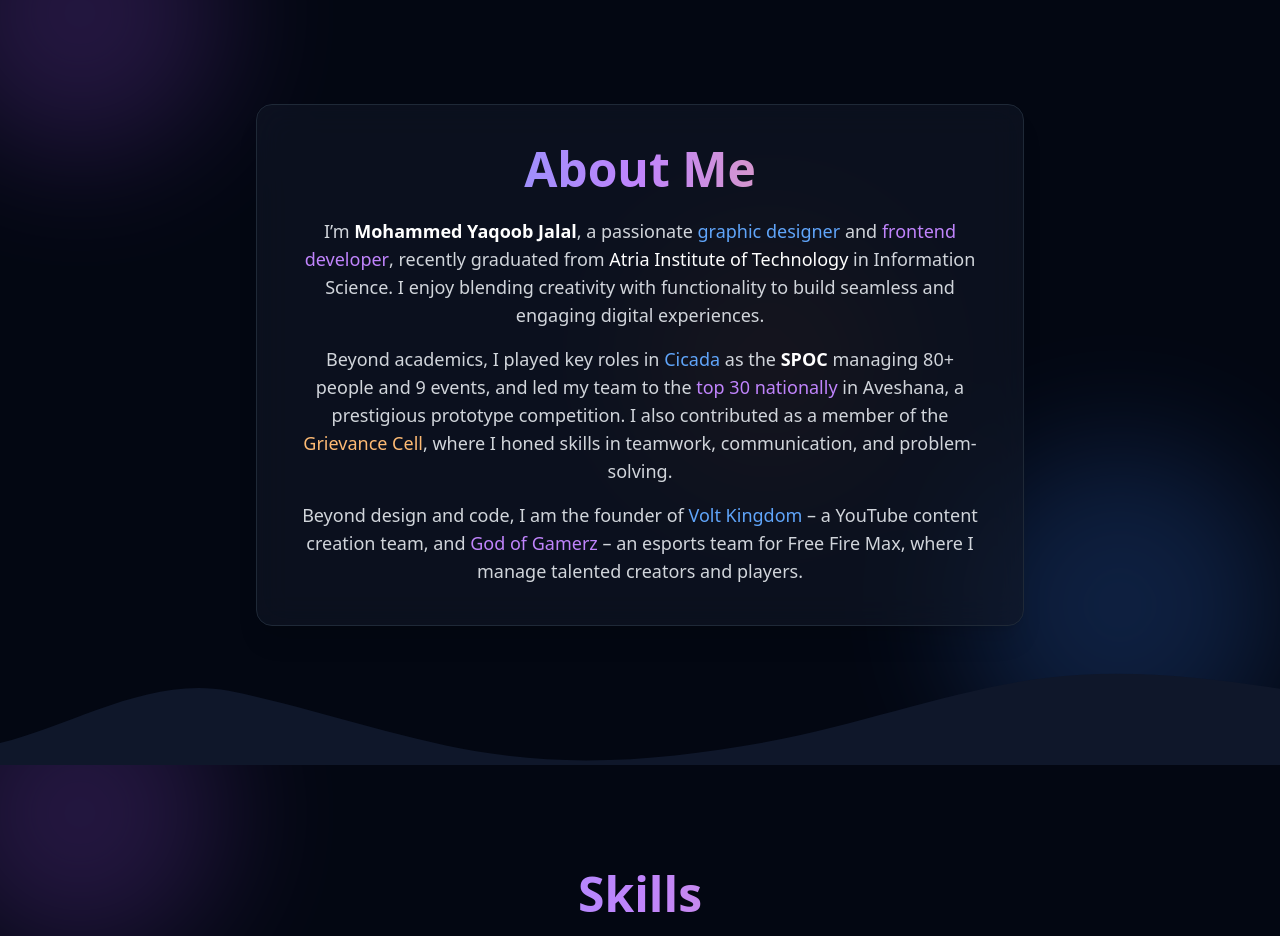
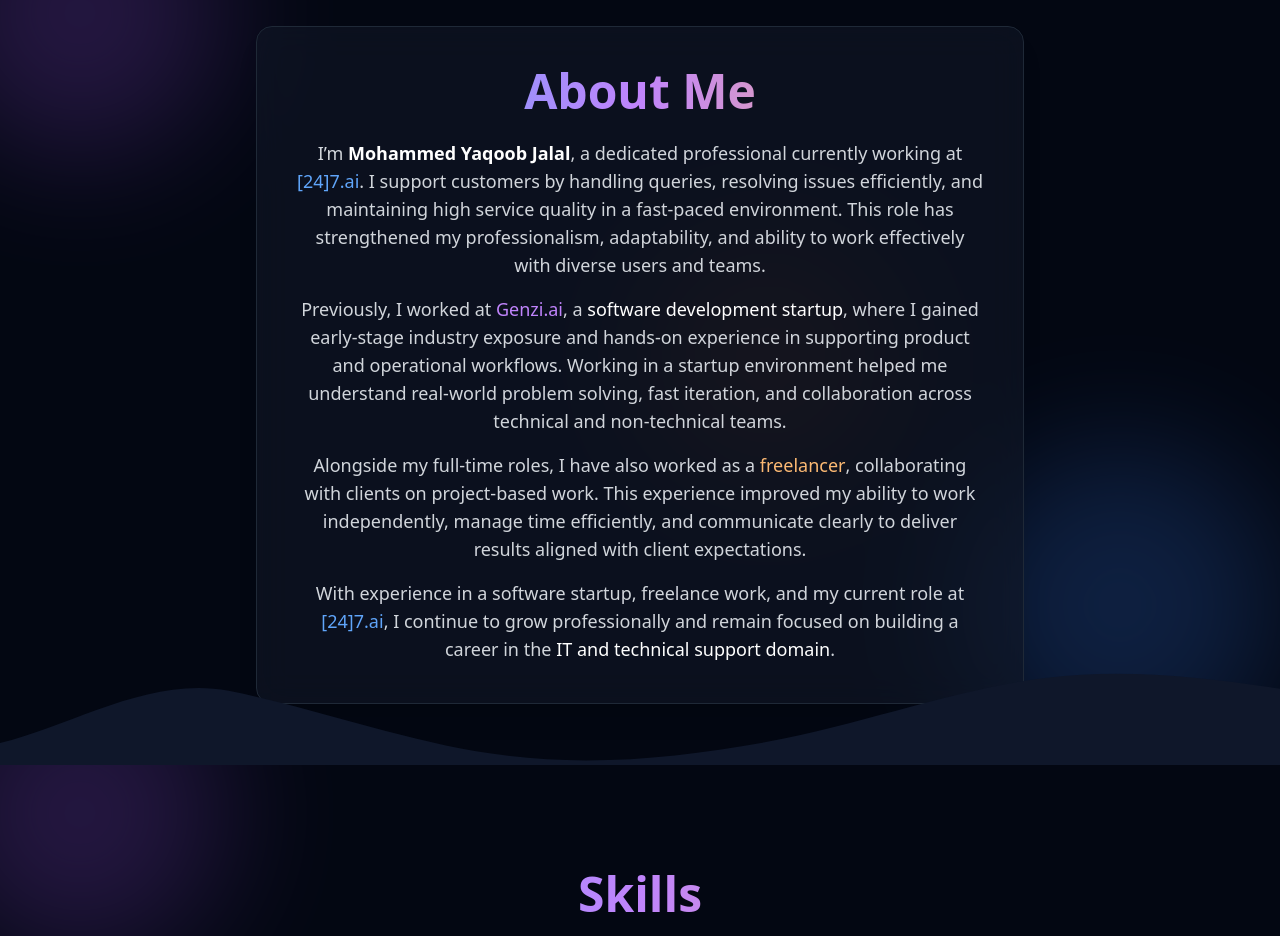
Before and after one commit to mohammedyaqoobjalal/Portfolio, a React (Vite) app: page / in a window 1280 px wide. Shown: the part 900-1836 px from the top of the page. Built offline with nearby package versions, Linux system fonts and the light colour scheme.

Commit message:
Update About.tsx

```diff
--- a/src/sections/About.tsx
+++ b/src/sections/About.tsx
@@ -35,32 +35,39 @@
         {/* Intro */}
         <p className="text-lg mb-4">
           I’m <span className="font-semibold text-white">Mohammed Yaqoob Jalal</span>,
-          a passionate <span className="text-blue-400 font-medium">graphic designer</span> and{" "}
-          <span className="text-purple-400 font-medium">frontend developer</span>,
-          recently graduated from{" "}
-          <span className="font-medium text-white">Atria Institute of Technology</span> in Information Science.
-          I enjoy blending creativity with functionality to build seamless and engaging digital experiences.
+          a dedicated professional currently working at{" "}
+          <span className="font-medium text-blue-400">[24]7.ai</span>. I support customers by
+          handling queries, resolving issues efficiently, and maintaining high service quality
+          in a fast-paced environment. This role has strengthened my professionalism,
+          adaptability, and ability to work effectively with diverse users and teams.
         </p>
 
-        {/* Highlights */}
+        {/* Genzi.ai */}
         <p className="text-lg mb-4">
-          Beyond academics, I played key roles in{" "}
-          <span className="text-blue-400 font-medium">Cicada</span> as the{" "}
-          <span className="font-semibold text-white">SPOC</span> managing 80+ people and 9 events,
-          and led my team to the{" "}
-          <span className="text-purple-400 font-medium">top 30 nationally</span> in{" "}
-          <span className="font-medium">Aveshana</span>, a prestigious prototype competition.
-          I also contributed as a member of the{" "}
-          <span className="text-orange-300 font-medium">Grievance Cell</span>,
-          where I honed skills in teamwork, communication, and problem-solving.
+          Previously, I worked at{" "}
+          <span className="font-medium text-purple-400">Genzi.ai</span>, a{" "}
+          <span className="text-white font-medium">software development startup</span>, where
+          I gained early-stage industry exposure and hands-on experience in supporting product
+          and operational workflows. Working in a startup environment helped me understand
+          real-world problem solving, fast iteration, and collaboration across technical and
+          non-technical teams.
         </p>
 
-        {/* Founder Roles */}
+        {/* Freelance */}
+        <p className="text-lg mb-4">
+          Alongside my full-time roles, I have also worked as a{" "}
+          <span className="font-medium text-orange-300">freelancer</span>, collaborating with
+          clients on project-based work. This experience improved my ability to work
+          independently, manage time efficiently, and communicate clearly to deliver results
+          aligned with client expectations.
+        </p>
+
+        {/* Career Direction */}
         <p className="text-lg">
-          Beyond design and code, I am the founder of{" "}
-          <span className="font-medium text-blue-400">Volt Kingdom</span> – a YouTube content creation team,
-          and <span className="font-medium text-purple-400">God of Gamerz</span> – an esports team for Free Fire Max,
-          where I manage talented creators and players.
+          With experience in a software startup, freelance work, and my current role at{" "}
+          <span className="font-medium text-blue-400">[24]7.ai</span>, I continue to grow
+          professionally and remain focused on building a career in the{" "}
+          <span className="text-white font-medium">IT and technical support domain</span>.
         </p>
       </motion.div>
 
```
